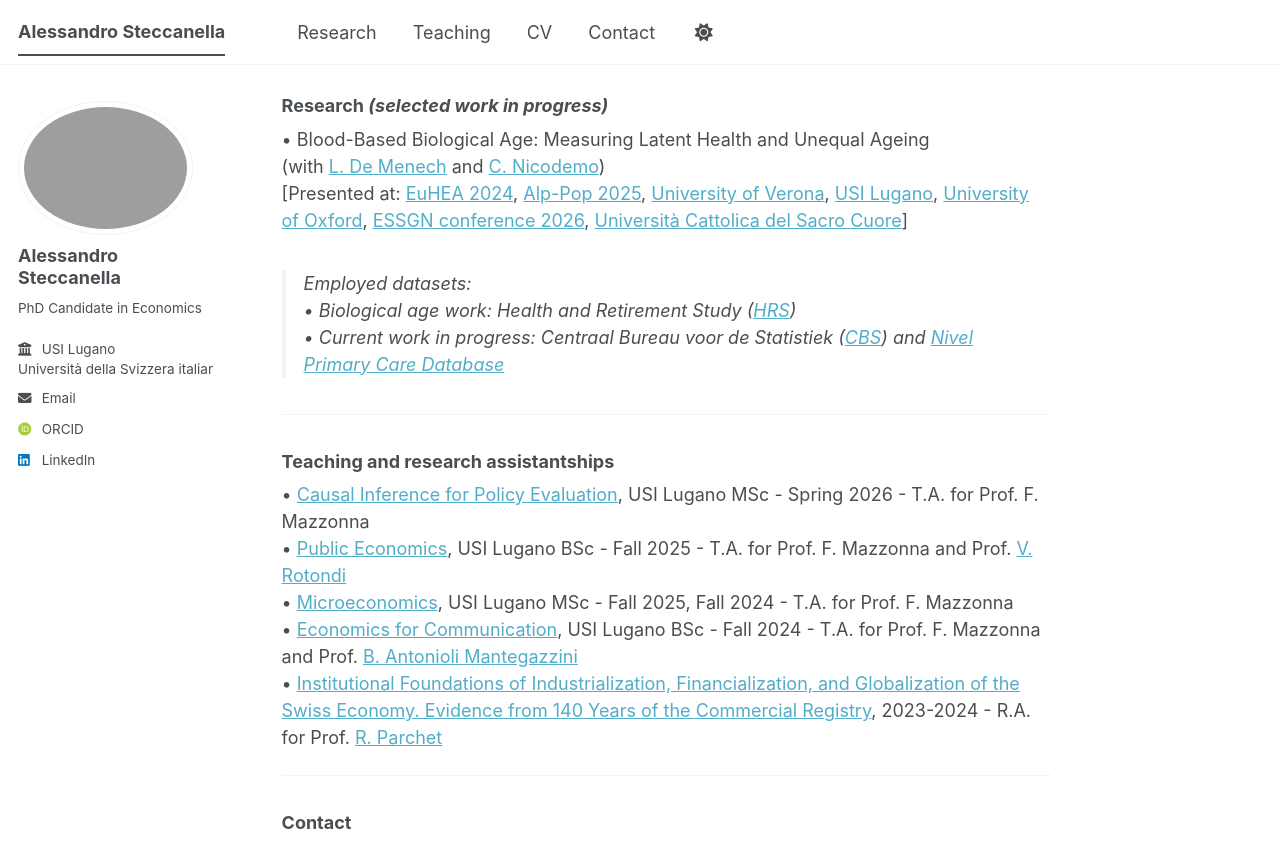
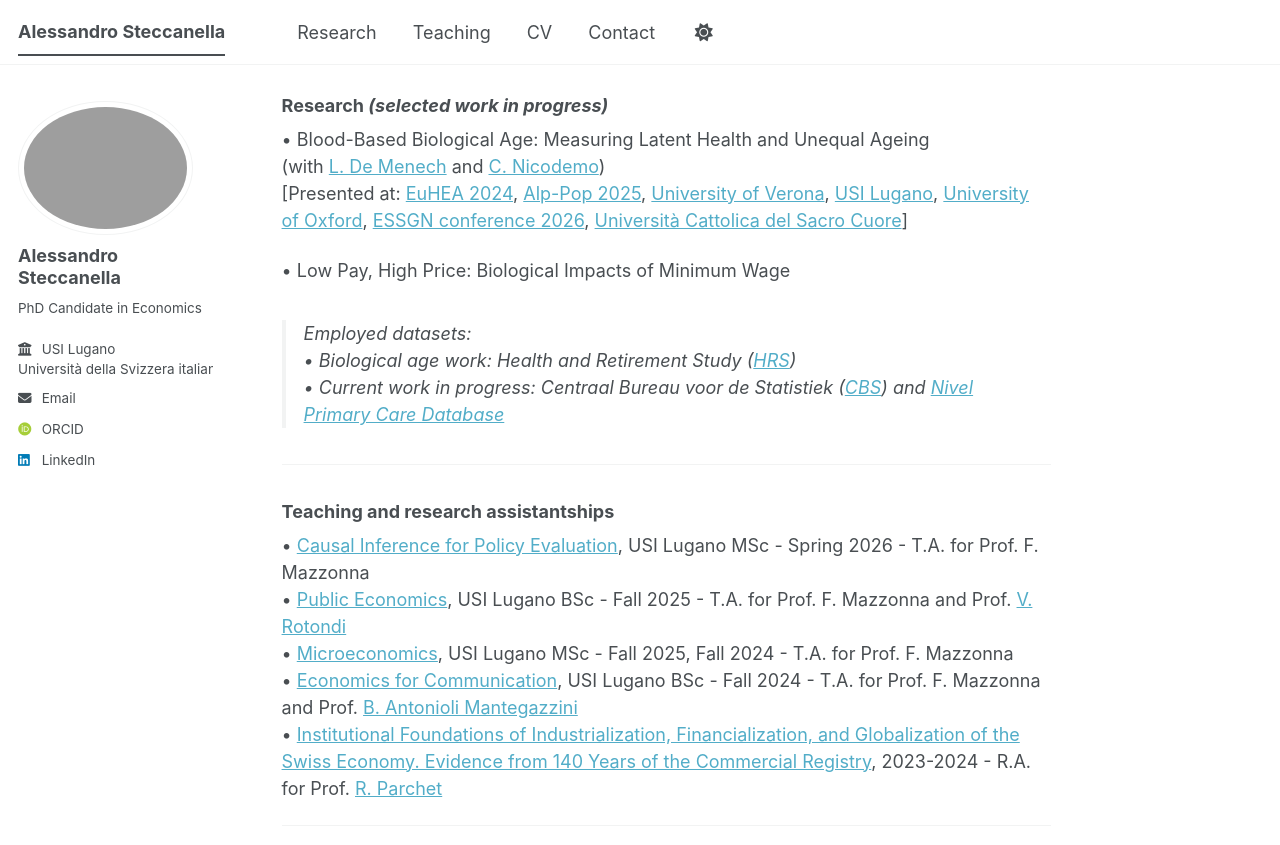
Before and after one commit to AlessandroSteccanella/alessandrosteccanella.github.io, a Jekyll site: the page built from _pages/about.md, in a window 1280 px wide and 900 px high, scrolled down 420 px, cut to the strip 0-845 px from the top of the window. Built offline with Jekyll 4.4.1, drawn with Linux system fonts in a browser that asks for light colours; some web fonts are replaced; a script bundle is joined from its source files by our own code; library files that are not in the unit come from our copies.

Commit message:
Update about.md

```diff
--- a/_pages/about.md
+++ b/_pages/about.md
@@ -23,6 +23,8 @@ You can find my CV [here](/cv/).
 • Blood-Based Biological Age: Measuring Latent Health and Unequal Ageing<br>
 (with [L. De Menech](https://www.linkedin.com/in/lorenzo-de-menech-87a9011b8/) and [C. Nicodemo](https://www.catianicodemo.com/))<br>
 [Presented at: [EuHEA 2024](https://euhea.eu/welcome_conference_2024.html), [Alp-Pop 2025](https://dondena.unibocconi.eu/news-events/alp-pop-2025), [University of Verona](https://www.dse.univr.it/?ent=ciclosem&idC=136&lang=en), [USI Lugano](https://idep.usi.ch/seminars), [University of Oxford](https://www.phc.ox.ac.uk/events), [ESSGN conference 2026](https://essgn.org/conference-2026/), [Università Cattolica del Sacro Cuore](https://dipartimenti.unicatt.it/economia-finanza-notizie-2nd-workshop-on-health-human-capital-and-the-environment)]
+
+• Low Pay, High Price: Biological Impacts of Minimum Wage
 
 
 > *Employed datasets:*<br>
```
